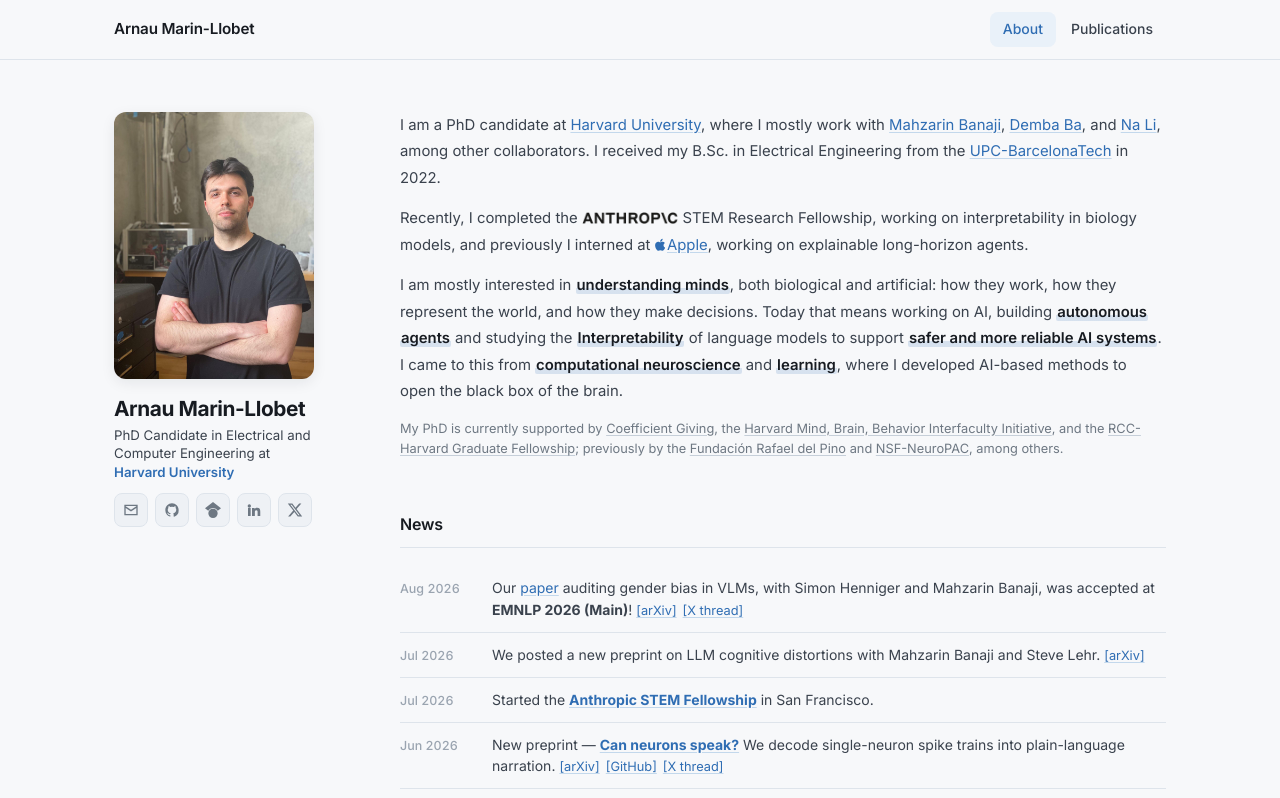
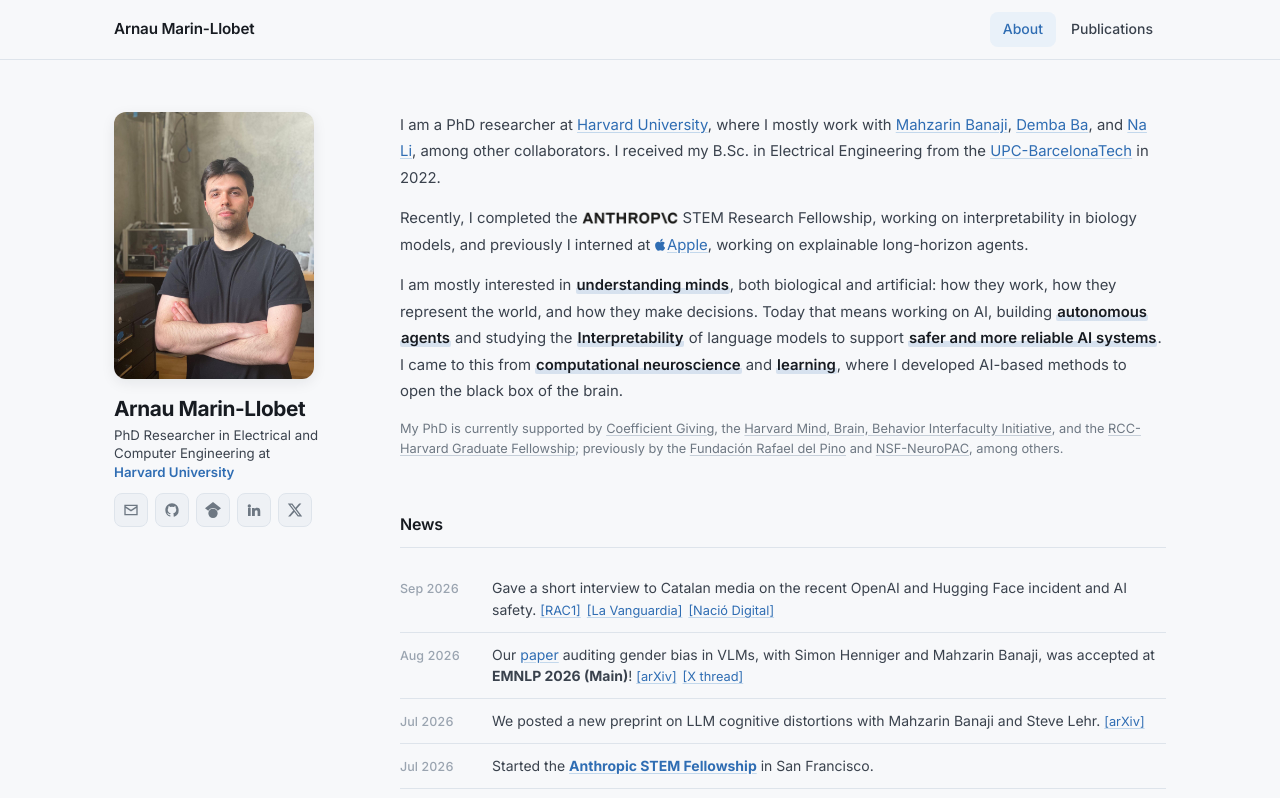
Before and after one commit to arnaumarin/arnaumarin.github.io, a Vue app: page / in a window 1280 px wide. Shown: the top 798 px of the page. Built offline with nearby package versions, Linux system fonts and the light colour scheme.

Commit message:
PhD candidate -> PhD researcher everywhere; news: Catalan media interview on the OpenAI/Hugging Face incident

```diff
--- a/index.html
+++ b/index.html
@@ -7,7 +7,7 @@
     <title>Arnau Marin-Llobet</title>
     <meta
       name="description"
-      content="Arnau Marin-Llobet — PhD candidate in Computational Neuroscience at Harvard. Computational methods, autonomous agents, and AI interpretability for understanding the brain and building safer AI."
+      content="Arnau Marin-Llobet — PhD researcher at Harvard. Computational methods, autonomous agents, and AI interpretability for understanding the brain and building safer AI."
     />
     <link rel="canonical" href="https://arnaumarin.github.io/" />
 
@@ -23,7 +23,7 @@
     <meta property="og:title" content="Arnau Marin-Llobet" />
     <meta
       property="og:description"
-      content="PhD candidate in Computational Neuroscience at Harvard — autonomous agents and AI interpretability for understanding the brain."
+      content="PhD researcher at Harvard — autonomous agents and AI interpretability for understanding the brain."
     />
     <meta property="og:url" content="https://arnaumarin.github.io/" />
     <meta property="og:image" content="https://arnaumarin.github.io/images/profile.png" />
@@ -38,7 +38,7 @@
         "name": "Arnau Marin-Llobet",
         "url": "https://arnaumarin.github.io/",
         "image": "https://arnaumarin.github.io/images/profile.png",
-        "jobTitle": "PhD Candidate in Computational Neuroscience",
+        "jobTitle": "PhD Researcher",
         "affiliation": { "@type": "Organization", "name": "Harvard University" },
         "sameAs": [
           "https://scholar.google.com/citations?user=4tLG8zwAAAAJ",
--- a/src/components/ProfileSidebar.vue
+++ b/src/components/ProfileSidebar.vue
@@ -26,7 +26,7 @@
     </div>
     <div class="profile-name">{{ name }}</div>
     <div class="profile-title">
-      PhD Candidate in Electrical and Computer Engineering at<br />
+      PhD Researcher in Electrical and Computer Engineering at<br />
       <a
         href="https://seas.harvard.edu/"
         target="_blank"
--- a/src/data/news.js
+++ b/src/data/news.js
@@ -3,6 +3,15 @@
 // Talk entries with a `thumb` show their photo.
 
 export default [
+  {
+    date: 'Sep 2026',
+    html: `Gave a short interview to Catalan media on the recent OpenAI and Hugging Face incident and AI safety.`,
+    links: [
+      { label: 'RAC1', href: 'https://www.rac1.cat/societat/20260916/372112/arnau-marin-llobet-catala-treballat-anthropic-internament-discutint-ia-podria-encara-perillosa-elmon.html' },
+      { label: 'La Vanguardia', href: 'https://www.lavanguardia.com/neo/20260916/11636457/arnau-marin-llobet-catalan-trabajado-anthropic-internamente-discutiendo-ia-aun-mas-peligrosa-epm.html' },
+      { label: 'Nació Digital', href: 'https://naciodigital.cat/societat/un-exinvestigador-catala-danthropic-alerta-que-la-ia-es-mes-perillosa-del-que-la-gent-sap.html' },
+    ],
+  },
   {
     date: 'Aug 2026',
     html: `Our <a class="prose-link" href="https://arxiv.org/abs/2605.31556">paper</a> auditing gender bias
--- a/src/data/profile.js
+++ b/src/data/profile.js
@@ -1,7 +1,7 @@
 // Identity, contact, socials, and the bio/funding HTML blocks.
 
 export const name = 'Arnau Marin-Llobet'
-export const tagline = 'PhD candidate at Harvard'
+export const tagline = 'PhD researcher at Harvard'
 export const photo = '/images/profile.png'
 
 // Email assembled at runtime (kept out of the static HTML source).
@@ -25,7 +25,7 @@
   and <a class="prose-link" href="https://www.neuropac.info">NSF-NeuroPAC</a>, among others.`
 
 export const bioHtml = [
-  `I am a PhD candidate at
+  `I am a PhD researcher at
    <a class="prose-link" href="https://seas.harvard.edu/">Harvard University</a>, where I mostly work with
    <a class="prose-link" href="https://psychology.fas.harvard.edu/people/mahzarin-r-banaji">Mahzarin Banaji</a>,
    <a class="prose-link" href="https://crisp.seas.harvard.edu/">Demba Ba</a>, and
```
